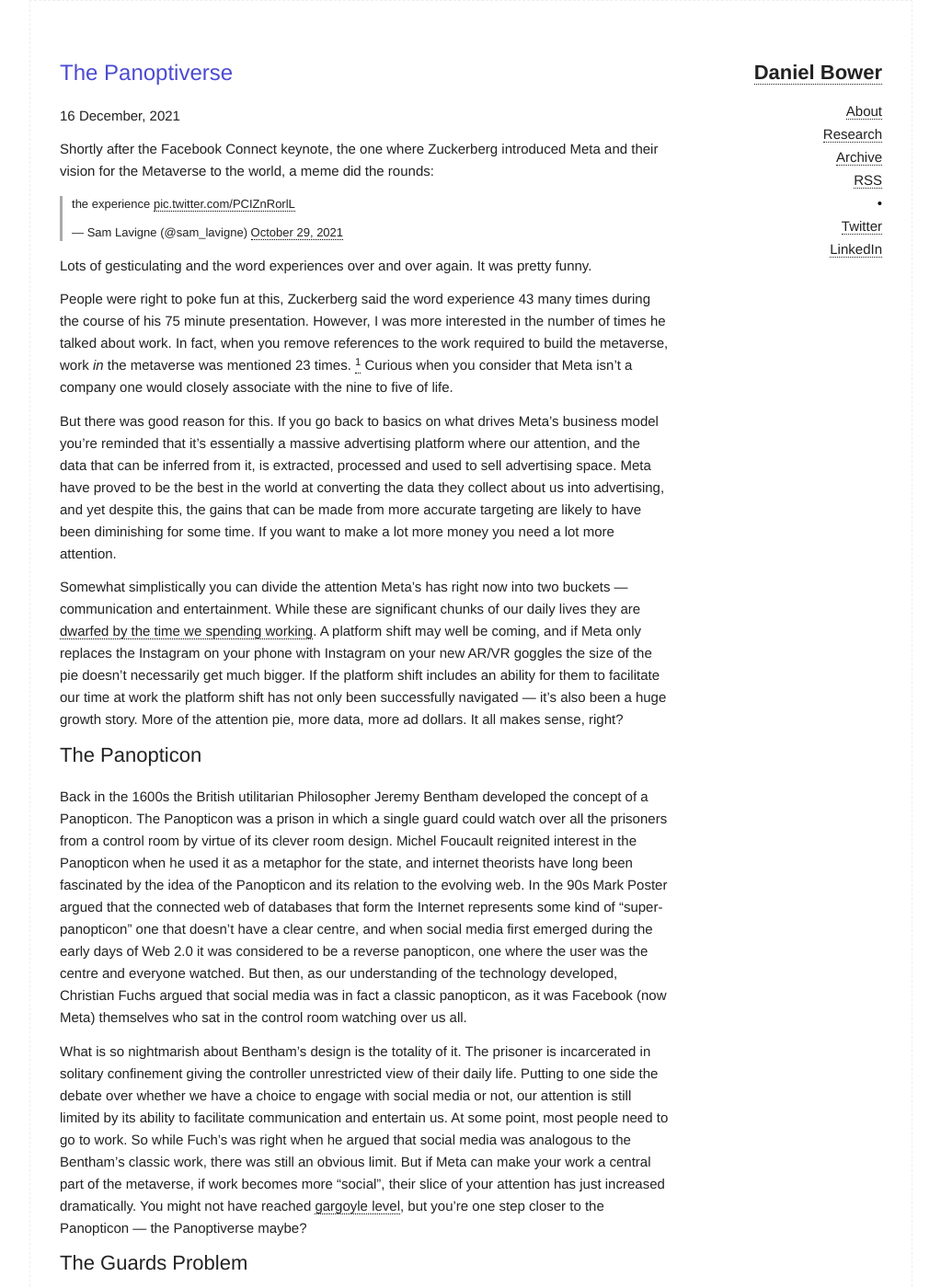
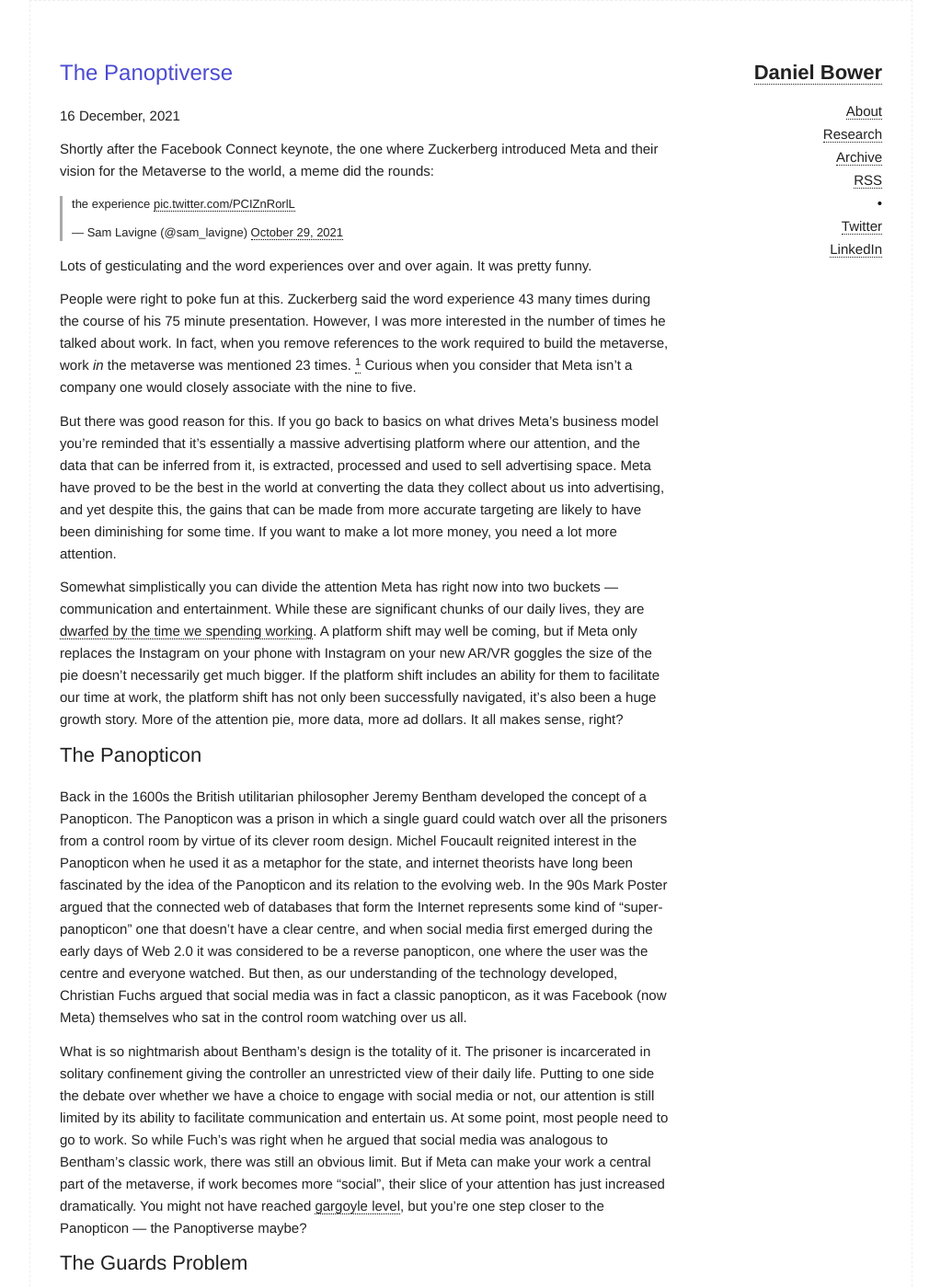
Before and after one commit to danielbower/personal-blog, a Jekyll site: the page built from _posts/2021-12-16-the-panoptiverse.md, in a window 1280 px wide and 1400 px high. Shown: the whole window at 92% size, without its empty margins (128-1151 px from the left). Built offline with Jekyll 4.4.1, drawn with Linux system fonts in a browser that asks for light colours; comment, search, counter and statistics services are not loaded.

Commit message:
Final edits agian

```diff
--- a/_posts/2021-12-16-the-panoptiverse.md
+++ b/_posts/2021-12-16-the-panoptiverse.md
@@ -10,17 +10,17 @@
 
 Lots of gesticulating and the word experiences over and over again. It was pretty funny.
 
-People were right to poke fun at this, Zuckerberg said the word experience 43 many times during the course of his 75 minute presentation. However, I was more interested in the number of times he talked about work. In fact, when you remove references to the work required to build the metaverse, work _in_ the metaverse was mentioned 23 times. <a id="ref1" href="#ftn1"><sup>1</sup></a> Curious when you consider that Meta isn't a company one would closely associate with the nine to five of life.
+People were right to poke fun at this. Zuckerberg said the word experience 43 many times during the course of his 75 minute presentation. However, I was more interested in the number of times he talked about work. In fact, when you remove references to the work required to build the metaverse, work _in_ the metaverse was mentioned 23 times. <a id="ref1" href="#ftn1"><sup>1</sup></a> Curious when you consider that Meta isn't a company one would closely associate with the nine to five.
 
-But there was good reason for this. If you go back to basics on what drives Meta’s business model you’re reminded that it’s essentially a massive advertising platform where our attention, and the data that can be inferred from it, is extracted, processed and used to sell advertising space. Meta have proved to be the best in the world at converting the data they collect about us into advertising, and yet despite this, the gains that can be made from more accurate targeting are likely to have been diminishing for some time. If you want to make a lot more money you need a lot more attention.
+But there was good reason for this. If you go back to basics on what drives Meta’s business model you’re reminded that it’s essentially a massive advertising platform where our attention, and the data that can be inferred from it, is extracted, processed and used to sell advertising space. Meta have proved to be the best in the world at converting the data they collect about us into advertising, and yet despite this, the gains that can be made from more accurate targeting are likely to have been diminishing for some time. If you want to make a lot more money, you need a lot more attention.
 
-Somewhat simplistically you can divide the attention Meta's has right now into two buckets — communication and entertainment. While these are significant chunks of our daily lives they are [dwarfed by the time we spending working](https://ourworldindata.org/time-use-living-conditions). A platform shift may well be coming, and if Meta only replaces the Instagram on your phone with Instagram on your new AR/VR goggles the size of the pie doesn’t necessarily get much bigger. If the platform shift includes an ability for them to facilitate our time at work the platform shift has not only been successfully navigated — it’s also been a huge growth story. More of the attention pie, more data, more ad dollars. It all makes sense, right?
+Somewhat simplistically you can divide the attention Meta has right now into two buckets — communication and entertainment. While these are significant chunks of our daily lives, they are [dwarfed by the time we spending working](https://ourworldindata.org/time-use-living-conditions). A platform shift may well be coming, but if Meta only replaces the Instagram on your phone with Instagram on your new AR/VR goggles the size of the pie doesn’t necessarily get much bigger. If the platform shift includes an ability for them to facilitate our time at work, the platform shift has not only been successfully navigated, it’s also been a huge growth story. More of the attention pie, more data, more ad dollars. It all makes sense, right?
 
 ## The Panopticon
 
-Back in the 1600s the British utilitarian Philosopher Jeremy Bentham developed the concept of a Panopticon. The Panopticon was a prison in which a single guard could watch over all the prisoners from a control room by virtue of its clever room design. Michel Foucault reignited interest in the Panopticon when he used it as a metaphor for the state, and internet theorists have long been fascinated by the idea of the Panopticon and its relation to the evolving web. In the 90s Mark Poster argued that the connected web of databases that form the Internet represents some kind of "super-panopticon" one that doesn't have a clear centre, and when social media first emerged during the early days of Web 2.0 it was considered to be a reverse panopticon, one where the user was the centre and everyone watched. But then, as our understanding of the technology developed, Christian Fuchs argued that social media was in fact a classic panopticon, as it was Facebook (now Meta) themselves who sat in the control room watching over us all.
+Back in the 1600s the British utilitarian philosopher Jeremy Bentham developed the concept of a Panopticon. The Panopticon was a prison in which a single guard could watch over all the prisoners from a control room by virtue of its clever room design. Michel Foucault reignited interest in the Panopticon when he used it as a metaphor for the state, and internet theorists have long been fascinated by the idea of the Panopticon and its relation to the evolving web. In the 90s Mark Poster argued that the connected web of databases that form the Internet represents some kind of "super-panopticon" one that doesn't have a clear centre, and when social media first emerged during the early days of Web 2.0 it was considered to be a reverse panopticon, one where the user was the centre and everyone watched. But then, as our understanding of the technology developed, Christian Fuchs argued that social media was in fact a classic panopticon, as it was Facebook (now Meta) themselves who sat in the control room watching over us all.
 
-What is so nightmarish about Bentham's design is the totality of it. The prisoner is incarcerated in solitary confinement giving the controller unrestricted view of their daily life. Putting to one side the debate over whether we have a choice to engage with social media or not, our attention is still limited by its ability to facilitate communication and entertain us. At some point, most people need to go to work. So while Fuch's was right when he argued that social media was analogous to the Bentham's classic work, there was still an obvious limit. But if Meta can make your work a central part of the metaverse, if work becomes more "social", their slice of your attention has just increased dramatically. You might not have reached [gargoyle level](https://marksarney.com/2012/08/15/10-signs-that-snow-crashs-gargoyles-already-exist/), but you're one step closer to the Panopticon — the Panoptiverse maybe?
+What is so nightmarish about Bentham's design is the totality of it. The prisoner is incarcerated in solitary confinement giving the controller an unrestricted view of their daily life. Putting to one side the debate over whether we have a choice to engage with social media or not, our attention is still limited by its ability to facilitate communication and entertain us. At some point, most people need to go to work. So while Fuch's was right when he argued that social media was analogous to Bentham's classic work, there was still an obvious limit. But if Meta can make your work a central part of the metaverse, if work becomes more "social", their slice of your attention has just increased dramatically. You might not have reached [gargoyle level](https://marksarney.com/2012/08/15/10-signs-that-snow-crashs-gargoyles-already-exist/), but you're one step closer to the Panopticon — the Panoptiverse maybe?
 
 ## The Guards Problem
 
```
